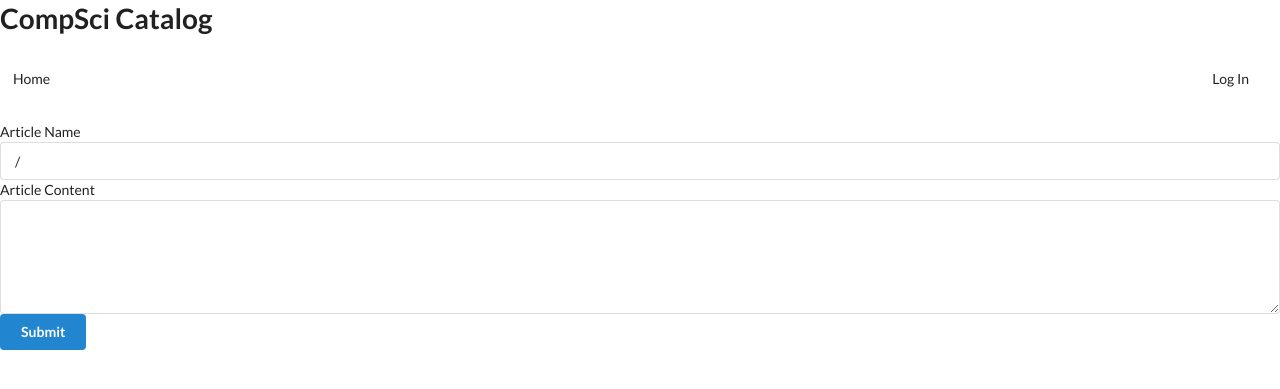
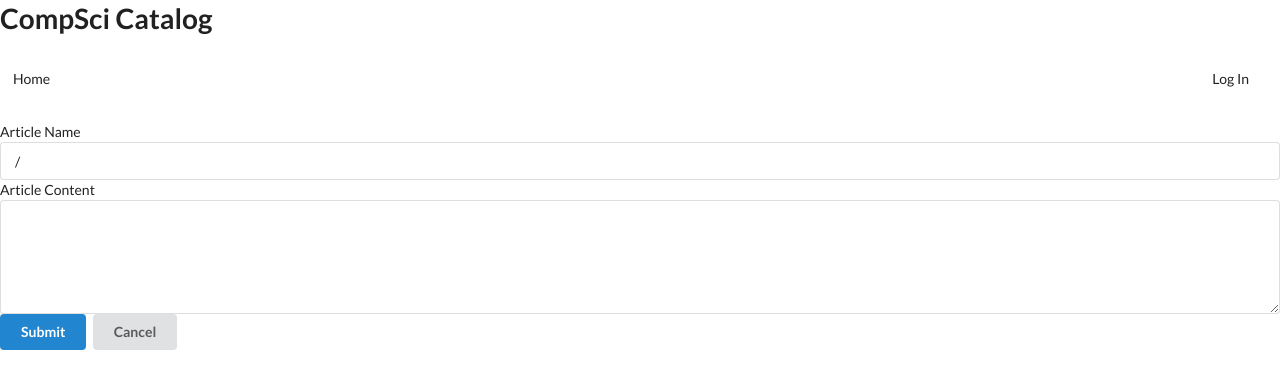
Before and after one commit to TKais/CompSci-Catalog, a Flask app: template vagrant/catalog/templates/edit_article.html in a window 1280 px wide. Shown: the top 389 px of the page. Run offline with Flask 2, Linux system fonts and the light colour scheme; the template is opened without the code that fills it, so the values that code supplies are empty; some libraries are stand-ins or nearby versions.

Commit message:
feat: Add a cancel button to the edit article form

```diff
--- a/vagrant/catalog/templates/edit_article.html
+++ b/vagrant/catalog/templates/edit_article.html
@@ -7,6 +7,7 @@
     <label for="edited-content">Article Content</label>
     <textarea id="edited-content" rows="5" name="acontent">{{article.content}}</textarea>
     <button class="ui primary button" type="submit">Submit</button>
+    <a class="ui button" href="{{url_for('show_category', topic_url=topic_url, category_url=category_url)}}">Cancel</a>
   </form>
 </div>
 {% endblock %}
```
